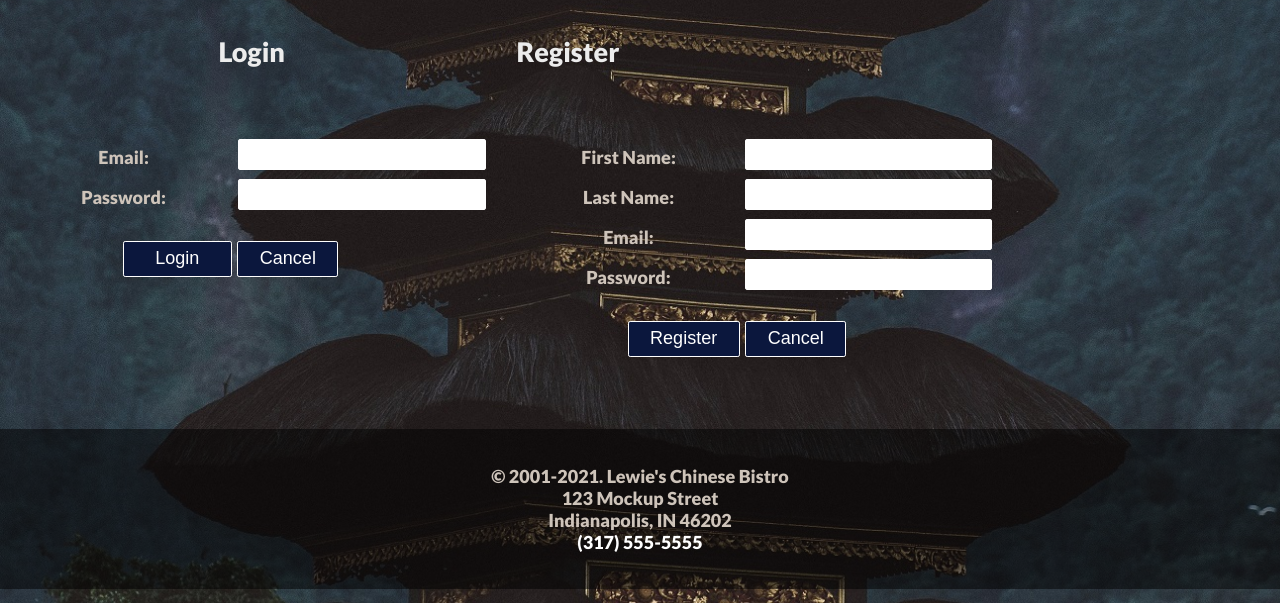
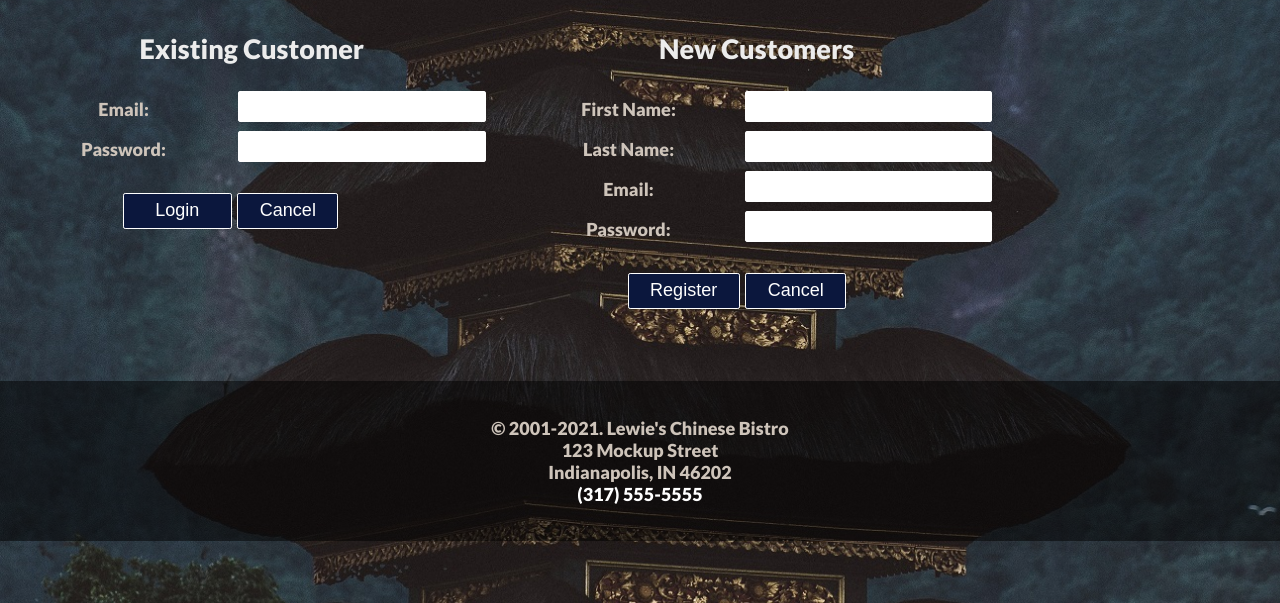
Before and after one commit to abatgali/ProjectGroup10, a PHP site: page /loginform.php in a window 1280 px wide. Shown: the part 78-681 px from the top of the page. Run offline with PHP 8.4, Linux system fonts and the light colour scheme.

Commit message:
Moved login headers

```diff
--- a/loginform.php
+++ b/loginform.php
@@ -46,10 +46,8 @@ if ($login_status == 3) {
     <!-- display the login form -->
     <div class="loginOld">
         <form method='post' action='login.php'>
+            <h2>Existing Customer</h2>
             <table>
-                <tr>
-                    <td colspan="2"><h2>Login</h2><br><br></td>
-                </tr>
                 <tr>
                     <td style="width: 80px">Email: </td>
                     <td><input type='email' name='email' required></td>
@@ -70,10 +68,8 @@ if ($login_status == 3) {
     <!-- display the registration form -->
     <div class="loginNew">
         <form action="register.php" method="post">
+            <h2>New Customers</h2>
             <table>
-                <tr>
-                    <td colspan="2" align="left"><h2>Register</h2><br><br></td>
-                </tr>
                 <tr>
                     <td style="width: 85px">First Name: </td>
                     <td><input name="firstname" type="text" required></td>
```
